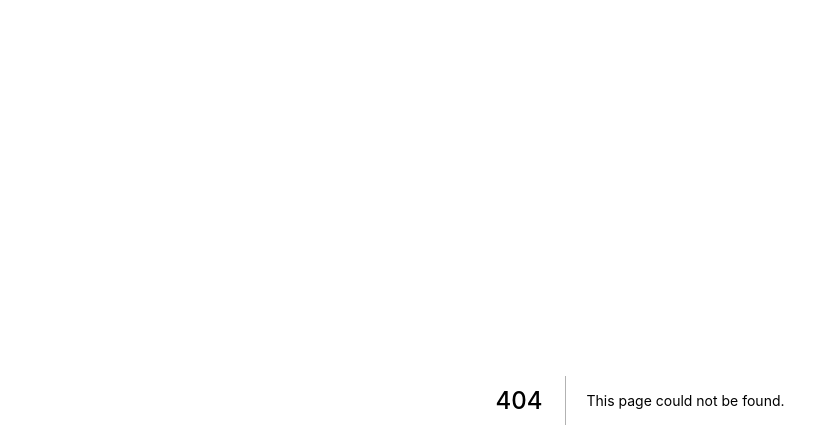
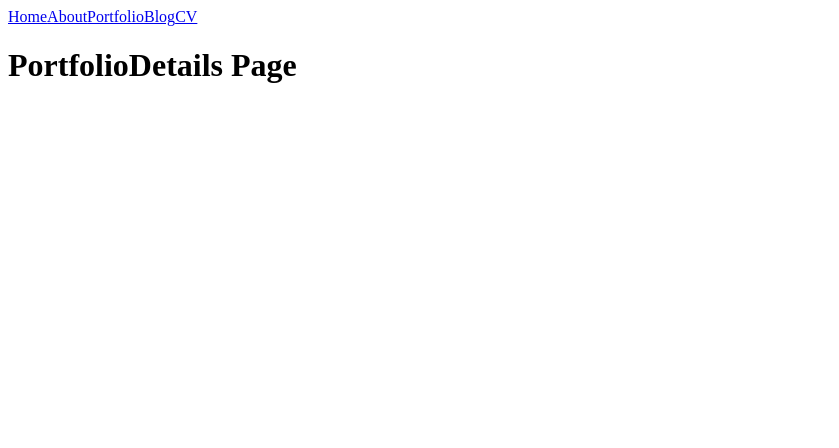
Before and after one commit to robin3317/robin-personal-site, a Next.js app: page /portfolioDetails in a window 1280 px wide. Before the commit this address had no page. Shown: the top 448 px of the page, without its empty margins (0-839 px from the left). Built offline with nearby package versions, Linux system fonts and the light colour scheme.

Commit message:
dynamic routing with query

```diff
--- /dev/null
+++ b/pages/portfolioDetails.js
@@ -0,0 +1,19 @@
+import React, { Component } from 'react'
+import { withRouter } from 'next/router';
+
+import BaseLayout from '../components/layouts/BaseLayout'
+
+class PortfolioDetails extends Component {
+  render() {
+    const { title } = this.props.router.query
+
+    return(
+      <BaseLayout>
+        <h1>PortfolioDetails Page</h1>
+        <h2>{title}</h2>
+      </BaseLayout>
+    )
+  }
+}
+
+export default withRouter(PortfolioDetails)
```
Also changed, not shown: pages/portfolio.js (+8 -1 lines).
